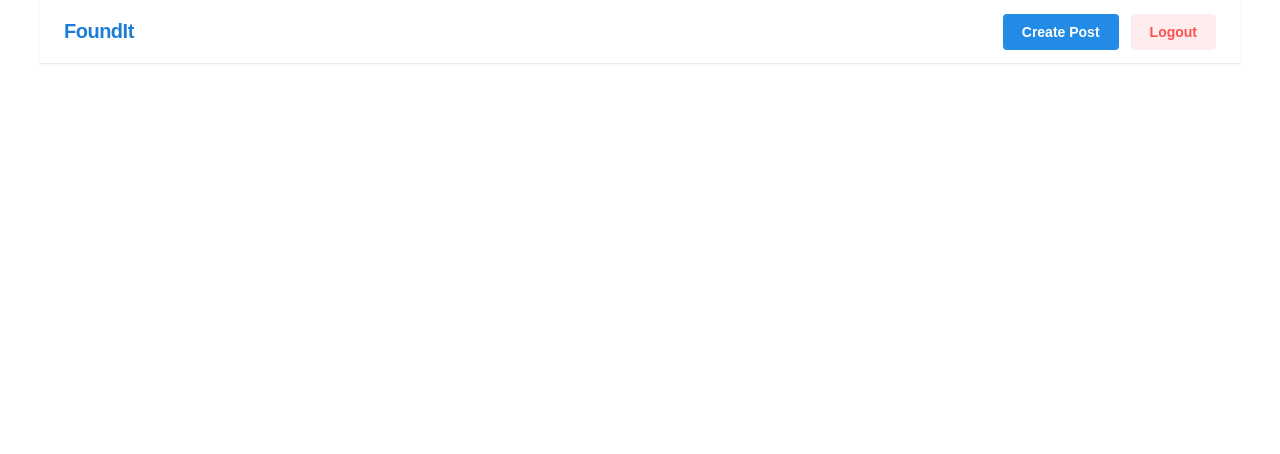
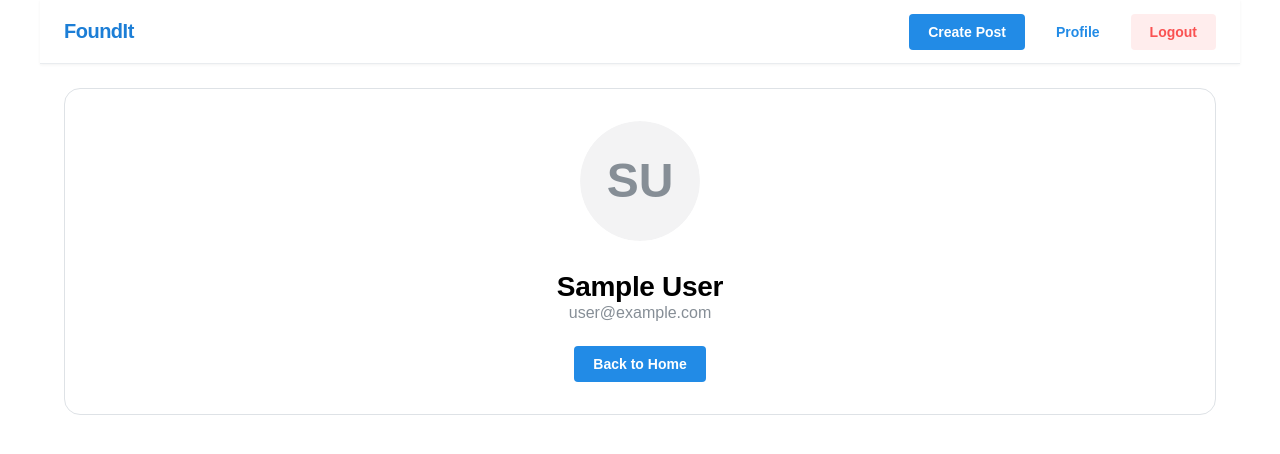
Before and after one commit to Nawang17/FoundIt, a React (Vite) app: page /profile in a window 1280 px wide. Shown: the top 454 px of the page. Built offline with nearby package versions, Linux system fonts and the light colour scheme; no server answers; sample sign-in values are in the browser's storage.

Commit message:
Added initial features for user profiles

```diff
--- a/src/App.jsx
+++ b/src/App.jsx
@@ -7,6 +7,7 @@ import LoginPage from "./views/Login/Login";
 import RegisterPage from "./views/Register/Register";
 import HomePage from "./views/Home/Home";
 import CreatePostPage from "./views/CreatePost/CreatePost";
+import ProfilePage from "./views/Profile/Profile";
 function App() {
   return (
     <BrowserRouter>
@@ -18,6 +19,7 @@ function App() {
           <Route path="/login" element={<LoginPage />} />
           <Route path="/register" element={<RegisterPage />} />
           <Route path="/create-post" element={<CreatePostPage />} />
+          <Route path="/profile" element={<ProfilePage />} />
         </Routes>
       </MantineProvider>
     </BrowserRouter>
--- a/src/components/Header.jsx
+++ b/src/components/Header.jsx
@@ -72,6 +72,10 @@ export default function AppHeader() {
               Create Post
             </Button>
 
+            <Button onClick={() => navigate("/profile")} variant="subtle" color="blue">
+              Profile
+            </Button>
+
             <Button onClick={handleLogout} color="red" variant="light">
               Logout
             </Button>
--- a/src/views/Home/Home.jsx
+++ b/src/views/Home/Home.jsx
@@ -17,6 +17,7 @@ import {
   rem,
   Skeleton,
   Flex,
+  Button,
 } from "@mantine/core";
 import { useMediaQuery } from "@mantine/hooks";
 import {
@@ -26,6 +27,7 @@ import {
   IconMapPin,
   IconTrash,
 } from "@tabler/icons-react";
+import { useNavigate } from "react-router";
 
 import {
   collection,
@@ -80,6 +82,7 @@ export default function HomePage() {
   const [posts, setPosts] = useState([]);
   const [me, setMe] = useState(null); // current user
   const isMobile = useMediaQuery("(max-width: 48em)");
+  const nav = useNavigate();
 
   // auth subscribe
   useEffect(() => {
--- /dev/null
+++ b/src/views/Profile/Profile.jsx
@@ -0,0 +1,64 @@
+import { useEffect, useState } from "react";
+import {
+    Box,
+    Text,
+    Card,
+    Group,
+    Avatar,
+    Center,
+    Button,
+} from "@mantine/core";
+import { useNavigate } from "react-router";
+import { getAuth, onAuthStateChanged } from "firebase/auth";
+
+function initials(name = "") {
+    const parts = name.trim().split(" ");
+    if (!parts[0]) return "?";
+    return (parts[0][0] + (parts[parts.length - 1]?.[0] || "")).toUpperCase();
+}
+
+export default function ProfilePage() {
+    const [user, setUser] = useState(null);
+    const nav = useNavigate();
+
+    // Auth subscribe
+    useEffect(() => {
+        const auth = getAuth();
+        const unsub = onAuthStateChanged(auth, (u) => {
+            if (u) {
+                setUser(u);
+            } else {
+                // Redirect to login if not authenticated
+                nav("/login");
+            }
+        });
+        return () => unsub();
+    }, [nav]);
+
+    return (
+        <Box style={{ maxWidth: "1200px", margin: "0 auto", padding: "24px" }}>
+            <Card withBorder radius="lg" padding="xl">
+                <Center mb="xl">
+                    <Avatar size={120} radius={120}>
+                        {user?.displayName ? initials(user.displayName) : user?.email?.[0]?.toUpperCase() || "?"}
+                    </Avatar>
+                </Center>
+
+                <Center>
+                    <Box ta="center">
+                        <Text fw={700} size="28px" style={{ letterSpacing: "-0.3px" }}>
+                            {user?.displayName || "Welcome!"}
+                        </Text>
+                        <Text c="dimmed" size="md" mb="lg">
+                            {user?.email || ""}
+                        </Text>
+
+                        <Button onClick={() => nav("/")} color="blue">
+                            Back to Home
+                        </Button>
+                    </Box>
+                </Center>
+            </Card>
+        </Box>
+    );
+}
```
Also changed, not shown: 1 other file (tests, documents, lock files or other folders). Lines whose indentation alone changed are shown as unchanged.
